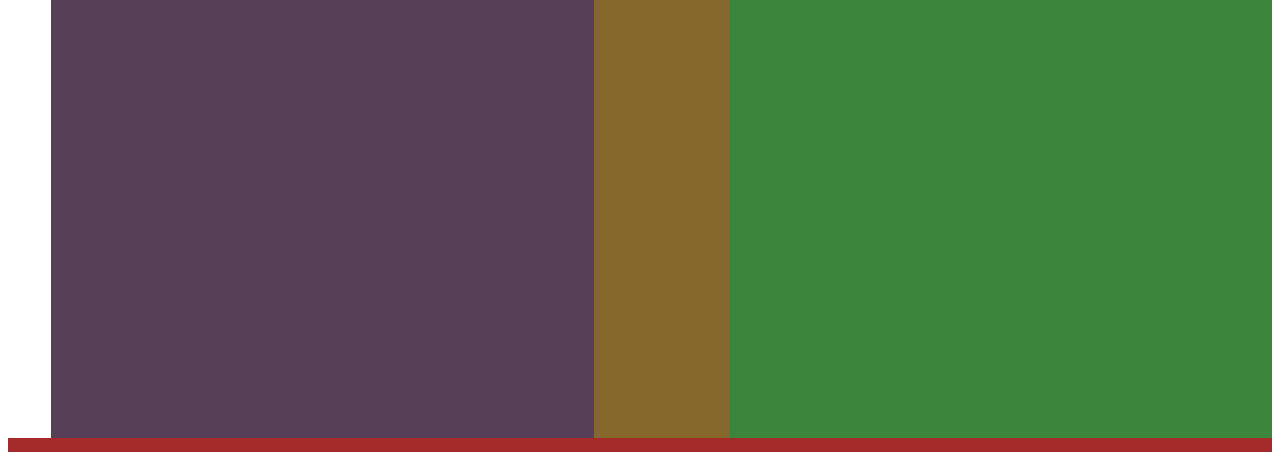
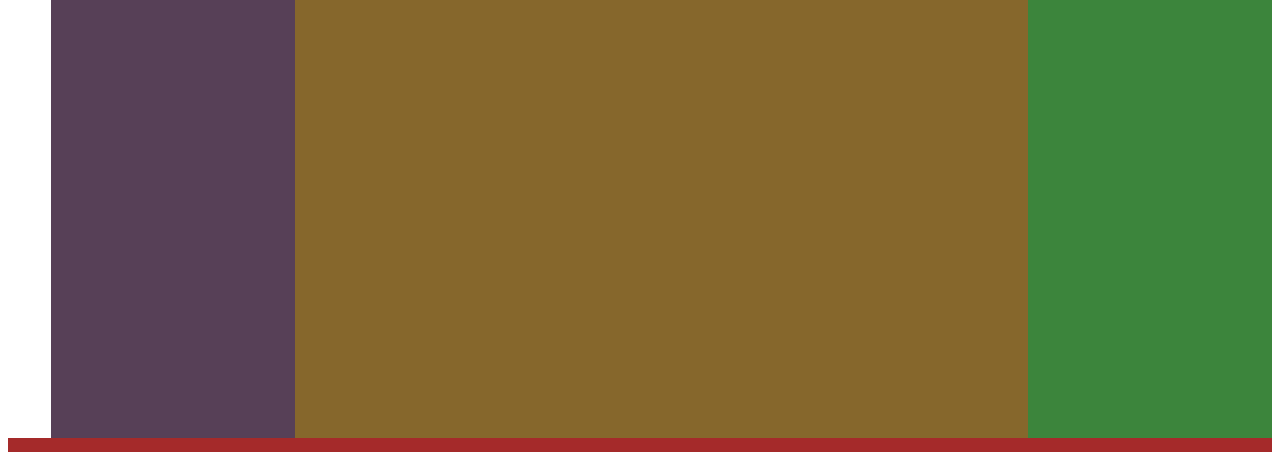
Before and after one commit to ArsenFrigerio/Flexbox, a plain HTML site: page html/flexbox3.html in a window 1280 px wide. Shown: the part 220-672 px from the top of the page. Drawn offline with Linux system fonts and the light colour scheme.

Commit message:
added css info for main tag

```diff
--- a/css/style3.css
+++ b/css/style3.css
@@ -44,3 +44,7 @@ header, footer{
 nav, aside{
     flex: 1;
 }
+
+main{
+    flex: 3;
+}
```
